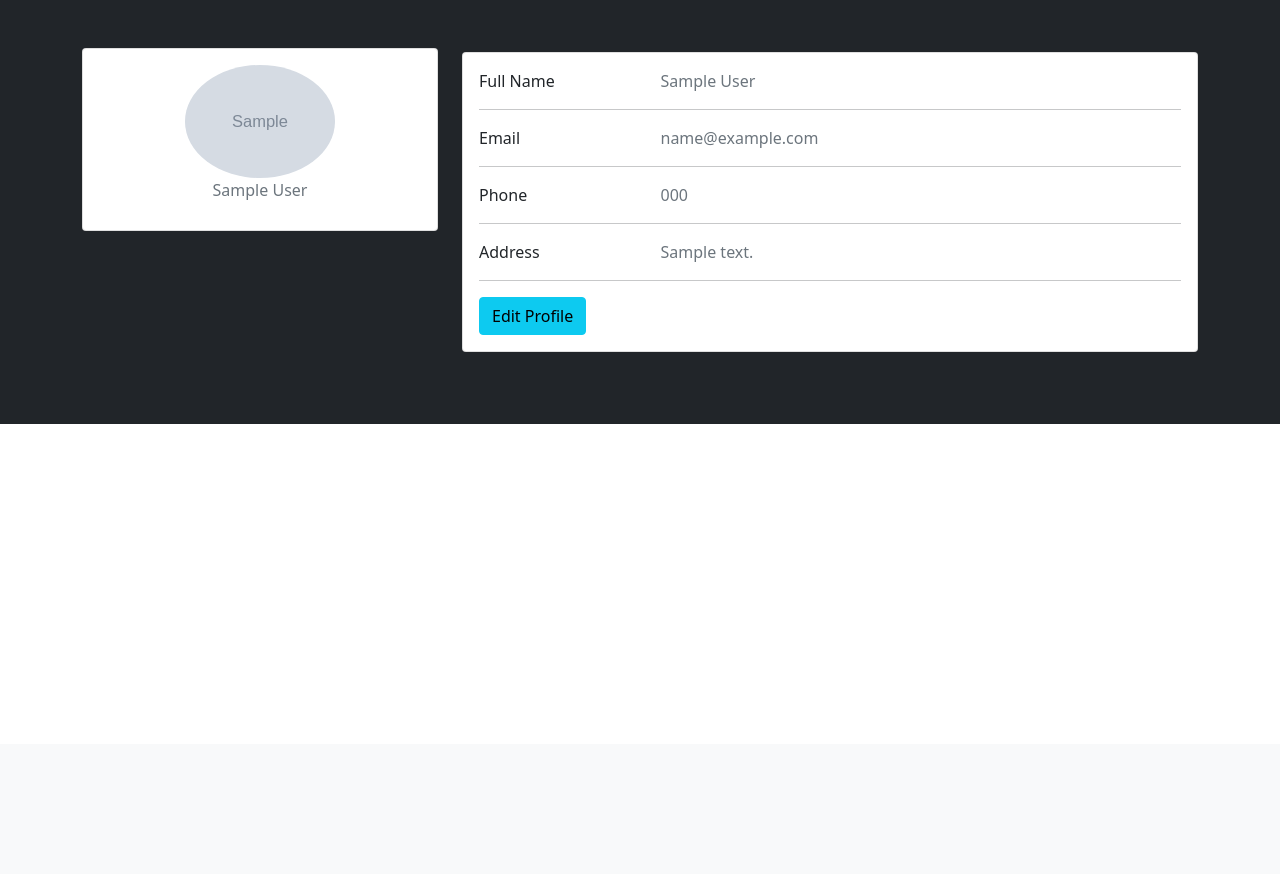
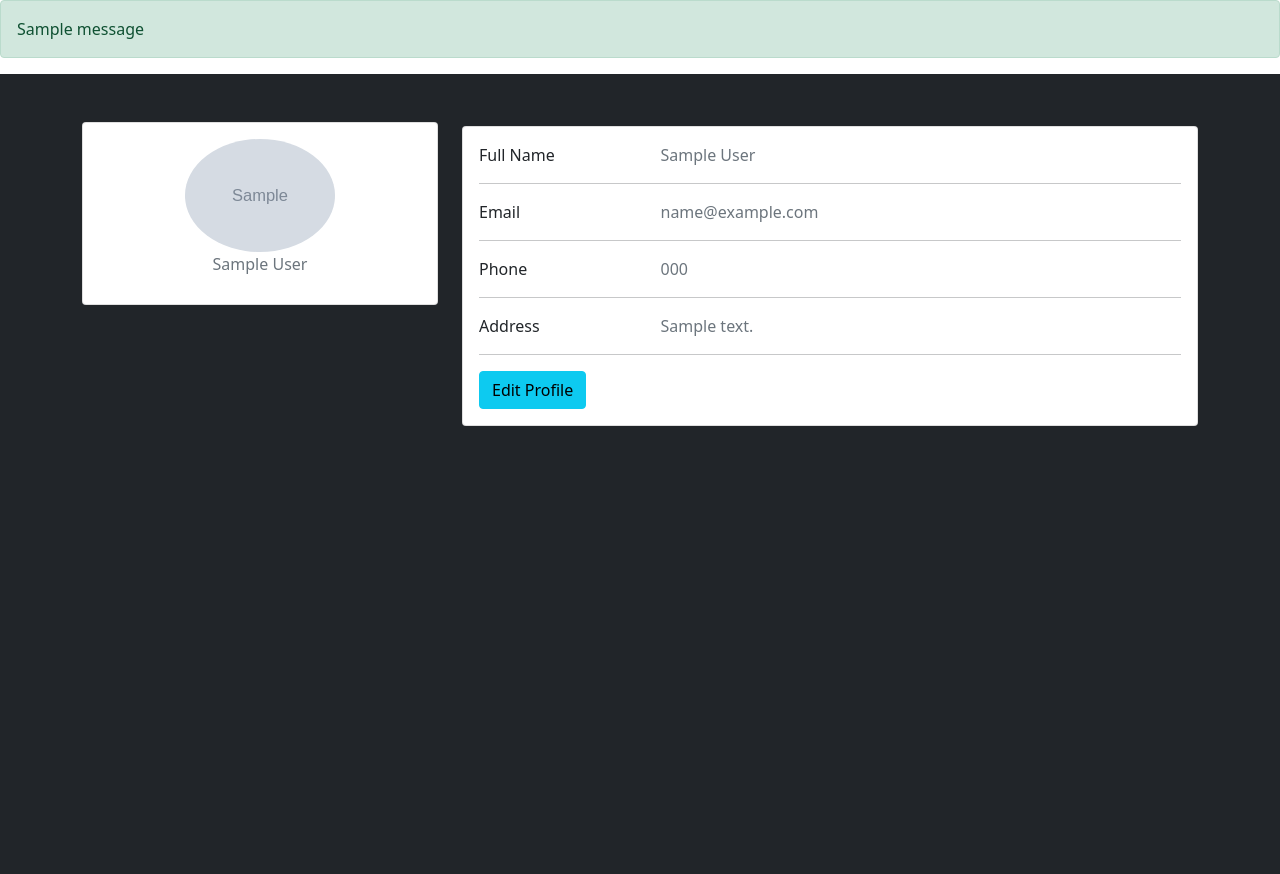
Before and after one commit to parsapap/online-shop, a Django app: page /accounts/profile/1/ in a window 1280 px wide. Shown: the part 56-930 px from the top of the page. Before the commit the page ends 480 px from the top, so only its background shows below. Run offline with Django 4.2, Linux system fonts and the light colour scheme; tables that the repository leaves empty hold one stand-in row (values such as "Sample post"); grey boxes marked "Sample" are stand-in pictures; one stand-in notice (Sample message) is shown; some libraries are stand-ins or nearby versions.

Commit message:
Accounts | profile.html | Add messages to page

```diff
--- a/shop_django/M/accounts/templates/accounts/profile.html
+++ b/shop_django/M/accounts/templates/accounts/profile.html
@@ -8,7 +8,7 @@
     <title>Profile</title>
     <link href="https://cdn.jsdelivr.net/npm/bootstrap@5.1.3/dist/css/bootstrap.min.css" rel="stylesheet"
           integrity="sha384-1BmE4kWBq78iYhFldvKuhfTAU6auU8tT94WrHftjDbrCEXSU1oBoqyl2QvZ6jIW3" crossorigin="anonymous">
-        <script src="https://kit.fontawesome.com/5d2b8db846.js" crossorigin="anonymous"></script>
+    <script src="https://kit.fontawesome.com/5d2b8db846.js" crossorigin="anonymous"></script>
     <link rel="icon"
           href='https://www.flaticon.com/download/icon/179309?icon_id=179309&author=196&team=196&keyword=Apple&pack=packs%2Flogotypes&style=107&format=png&color=&colored=2&size=512&selection=1&premium=0&type=standard&search=apple'
           type="image/icon type">
@@ -49,8 +49,14 @@
         </div>
     </div>
 </nav>
+{% if messages %}
+    {% for msg in messages %}
+        <p class="alert alert-{{ msg.tags }}">{{ msg }}</p>
+    {% endfor %}
 
-<section class="bg-dark">
+{% endif %}
+
+<section class="bg-dark vh-100">
     <div class="container py-5">
         <div class="row">
             <div class="col-lg-4">
```
